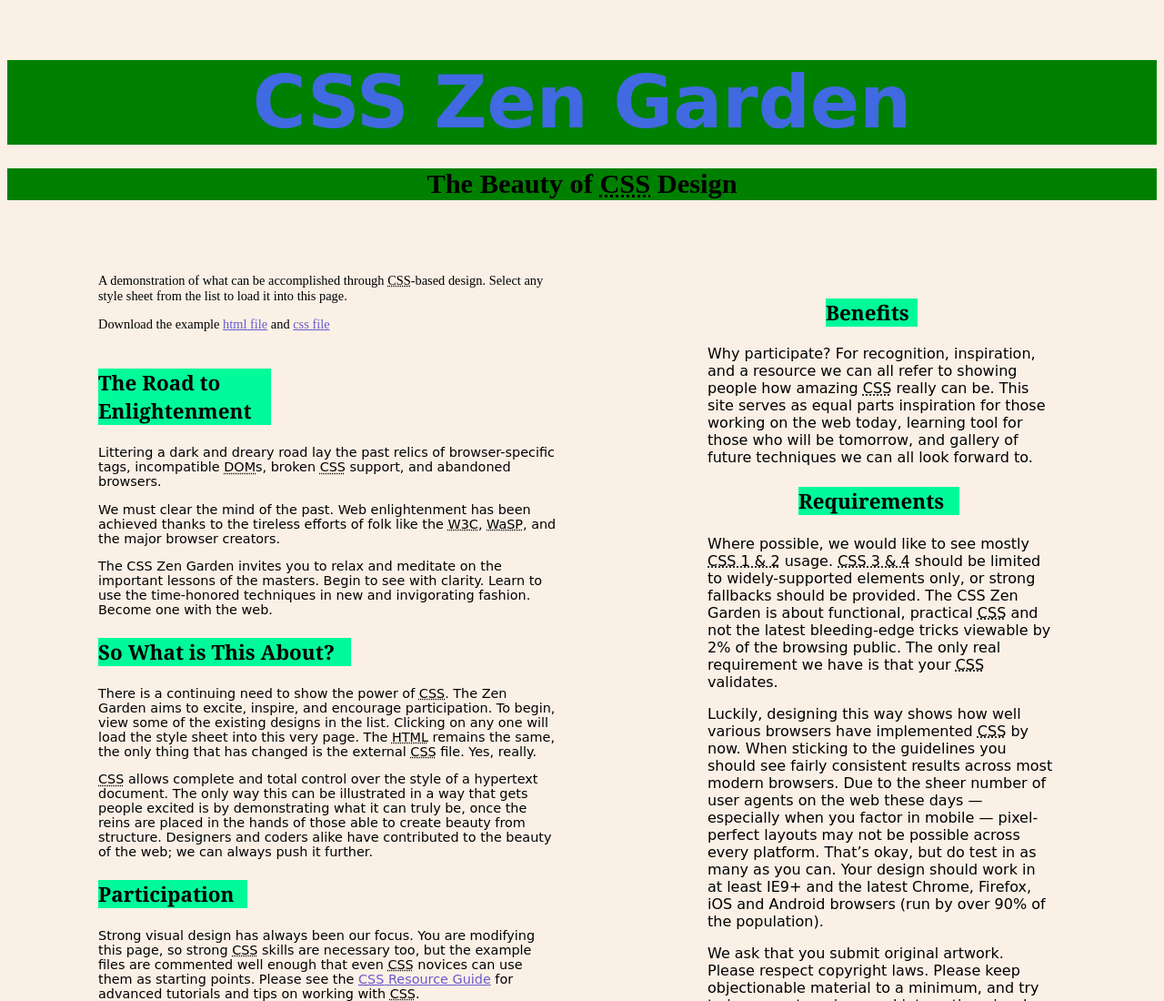
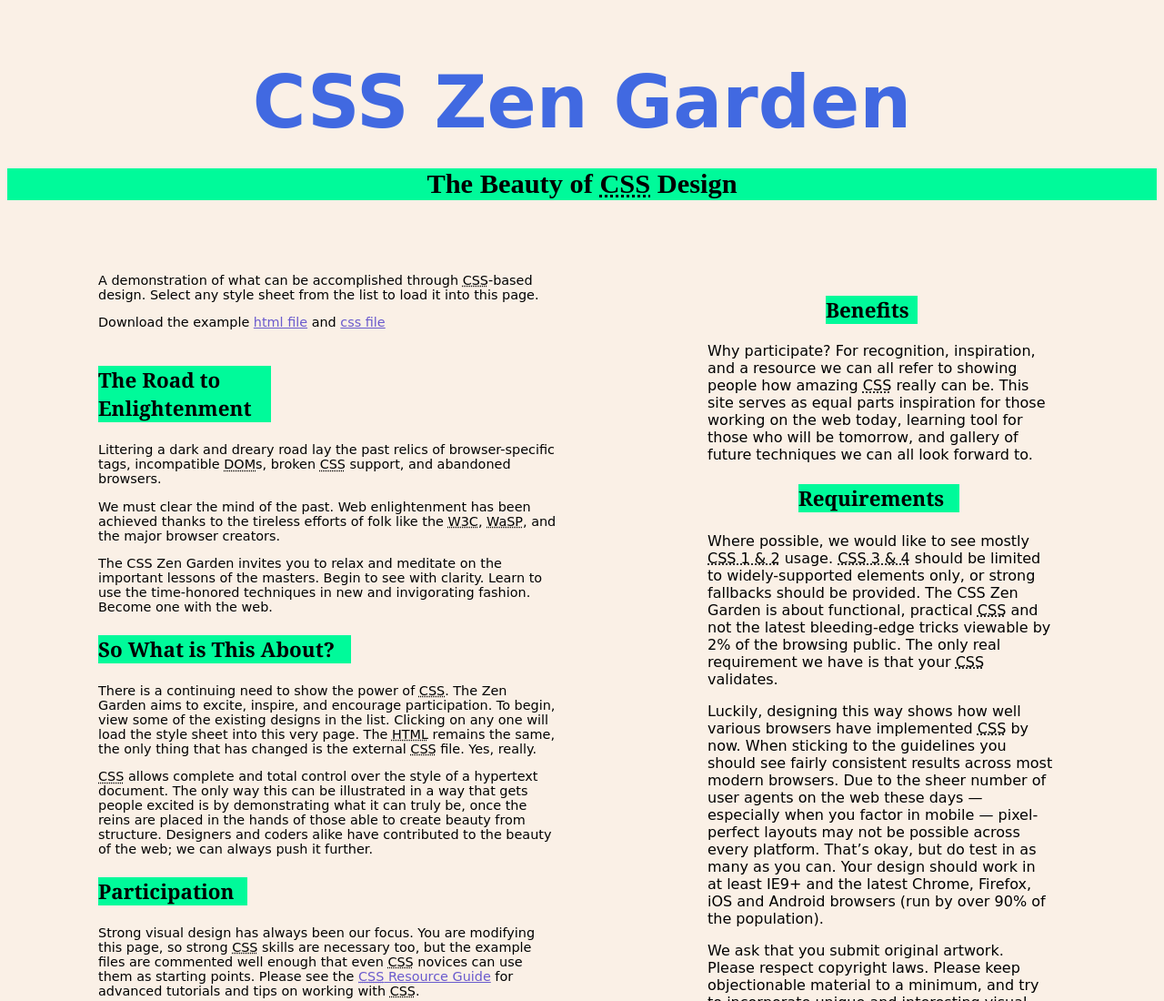
Before and after one commit to khanend/khanend.github.io, a plain HTML site: page csszengarden/index.html in a window 1280 px wide. Shown: the top 1100 px of the page at 91% size. Drawn offline with Linux system fonts and the light colour scheme.

Commit message:
Add files via upload

```diff
--- a/csszengarden/style.css
+++ b/csszengarden/style.css
@@ -1,4 +1,4 @@
-	@media only screen and (max-width:900px) {
+	@media only screen and (min-width:320px) {
 		h1{
 			font-family: "Times New Roman", Times, serif;
 			font-size: 100%;
@@ -10,7 +10,7 @@
 	font-size: 500%;
 	text-align: center;
 	color: royalblue;
-	background-color: green;
+	background-color: linen;
 	margin-bottom: 0px;
 }
 h2{
@@ -18,12 +18,12 @@
 	font-size :190%;
 	font-family: "Times New Roman", Times, serif;
 	margin-bottom: 80px;
-	background-color: green;
+	background-color: mediumspringgreen;
 	color:
 
 }
 .summary p{
-	font-family: "Times New Roman", Times, serif;
+	font-family: cursive;
 	font-size:90%;
 	margin-left: 100px;
 	width: 40%;
```
